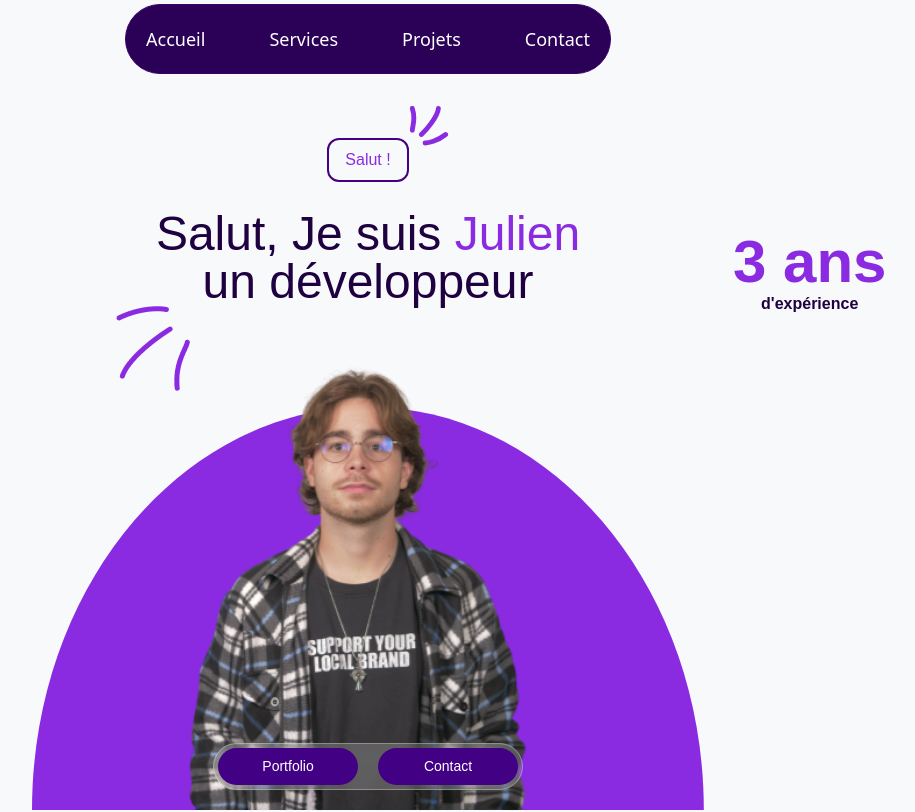
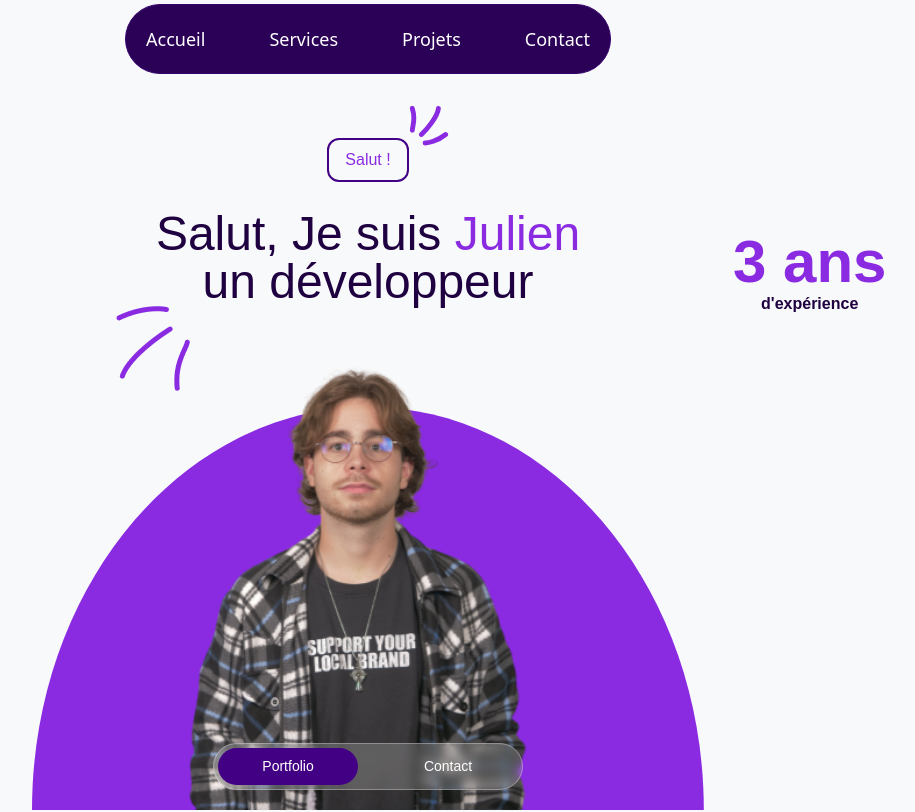
Before and after one commit to Niwa-Yume/Portfolio, an Angular app: page / in a window 1280 px wide. Shown: the top 812 px of the page, without its empty margins (272-1187 px from the left). Built offline with nearby package versions, Linux system fonts and the light colour scheme; grey boxes are pictures that could not be loaded.

Commit message:
fix bouton couleur selon taille écran

```diff
--- a/src/app/home/home.component.html
+++ b/src/app/home/home.component.html
@@ -1,4 +1,5 @@
 <body class="bg-custom-50">
+
 <!-- Hero Section -->
 <section id="home" class="min-h-[80vh] flex mt-5 flex-col items-center justify-center w-full">
   <div class=" text-center relative w-full max-w-6xl mx-auto px-4">
--- a/src/styles.css
+++ b/src/styles.css
@@ -411,6 +411,7 @@ body {
   .hero-btn {
     width: auto;
     min-width: 140px;
+
   }
 
   .experience-badge {
@@ -430,7 +431,9 @@ body {
   .hero-image-container {
     max-width: 40rem;
   }
-
+  .hero-buttons .hero-btn:nth-child(2) {
+    background: none;
+  }
   .svg-background {
     height: 70%;
   }
```
